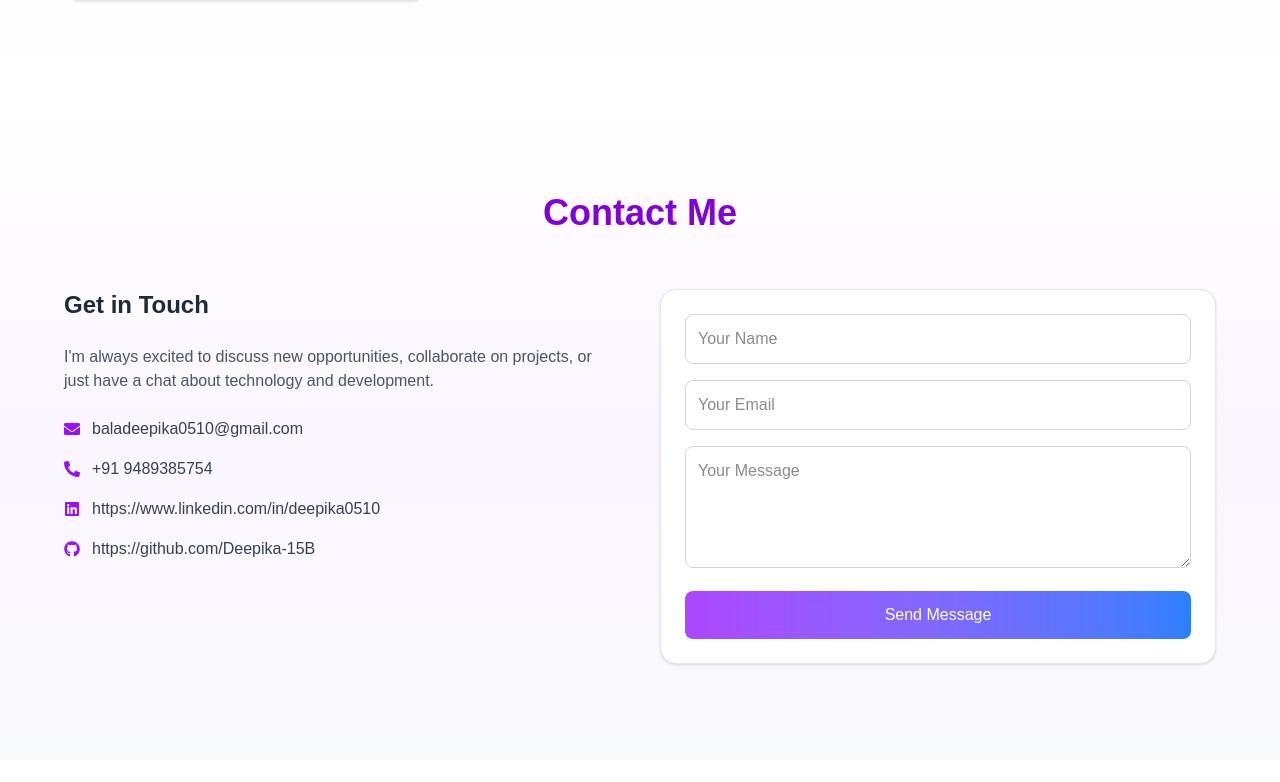
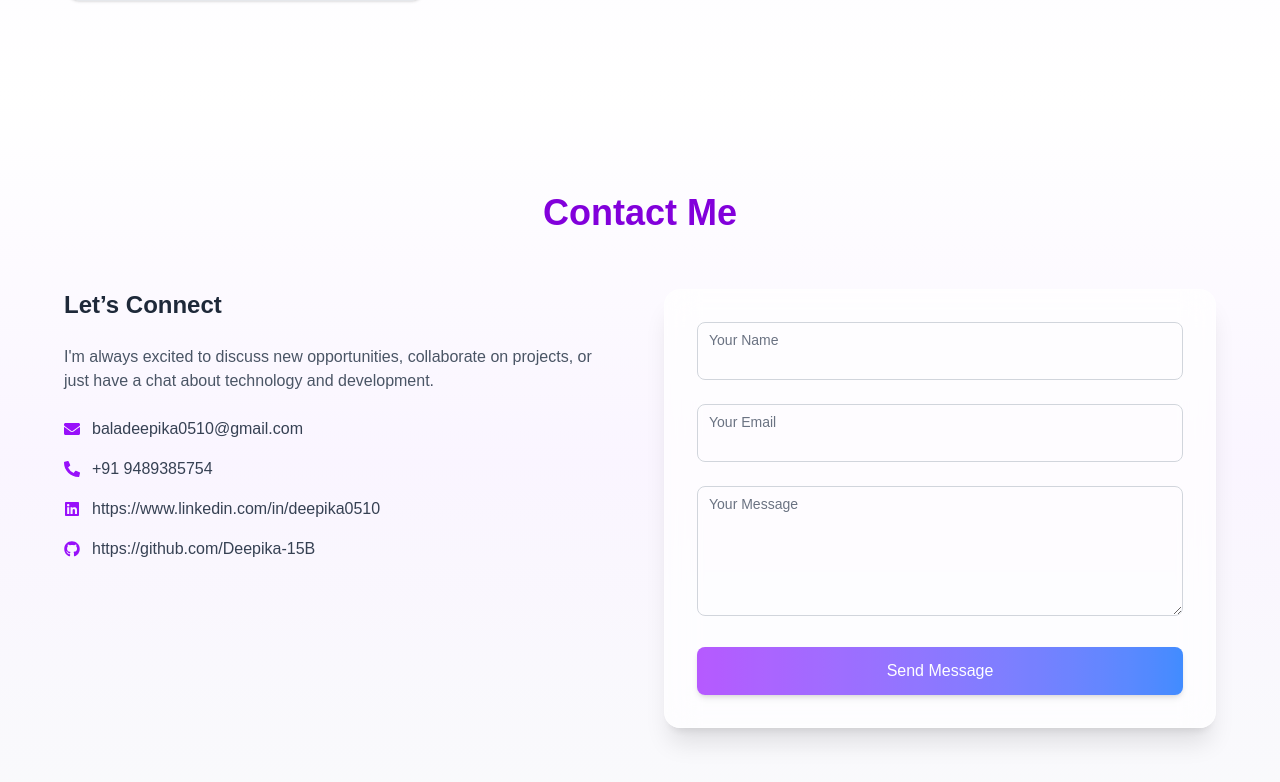
Before and after one commit to Deepika-15B/Deepika-s-Portfolio-Next.js-, a Next.js app: page / in a window 1280 px wide. Shown: the part 5209-5991 px from the top of the page. Before the commit the page ends 5969 px from the top, so only its background shows below. Built offline with nearby package versions, Linux system fonts and the light colour scheme.

Commit message:
Modified the form

```diff
--- a/app/components/Contacts.js
+++ b/app/components/Contacts.js
@@ -13,12 +13,12 @@ export default function Contact() {
         Contact Me
       </h2>
 
-      <div className="max-w-6xl mx-auto grid md:grid-cols-2 gap-10">
+      <div className="max-w-6xl mx-auto grid md:grid-cols-2 gap-12">
 
-        {/* Left Side - Info */}
+        {/* Left Side */}
         <div className="space-y-6">
           <h3 className="text-2xl font-semibold text-gray-800">
-            Get in Touch
+            Let’s Connect
           </h3>
 
           <p className="text-gray-600">
@@ -48,32 +48,60 @@ export default function Contact() {
           </div>
         </div>
 
-        {/* Right Side - Form */}
-        <form className="bg-white border border-gray-200 rounded-2xl p-6 shadow-sm space-y-4">
+        {/* Right Side - Enhanced Form */}
+        <form className="relative bg-white/70 backdrop-blur-lg border border-white/30 rounded-2xl p-8 shadow-xl space-y-6">
 
+          {/* Name */}
+          <div className="relative">
             <input
               type="text"
-            placeholder="Your Name"
-            className="w-full border border-gray-300 rounded-lg p-3 focus:outline-none focus:ring-2 focus:ring-purple-400"
+              required
+              className="peer w-full border border-gray-300 rounded-lg p-3 pt-5 bg-transparent focus:outline-none focus:ring-2 focus:ring-purple-400"
             />
+            <label className="absolute left-3 top-2 text-gray-500 text-sm transition-all
+              peer-focus:text-purple-600 peer-focus:top-1 peer-focus:text-xs
+              peer-valid:top-1 peer-valid:text-xs">
+              Your Name
+            </label>
+          </div>
 
+          {/* Email */}
+          <div className="relative">
             <input
               type="email"
-            placeholder="Your Email"
-            className="w-full border border-gray-300 rounded-lg p-3 focus:outline-none focus:ring-2 focus:ring-purple-400"
+              required
+              className="peer w-full border border-gray-300 rounded-lg p-3 pt-5 bg-transparent focus:outline-none focus:ring-2 focus:ring-purple-400"
             />
+            <label className="absolute left-3 top-2 text-gray-500 text-sm transition-all
+              peer-focus:text-purple-600 peer-focus:top-1 peer-focus:text-xs
+              peer-valid:top-1 peer-valid:text-xs">
+              Your Email
+            </label>
+          </div>
 
+          {/* Message */}
+          <div className="relative">
             <textarea
               rows="4"
-            placeholder="Your Message"
-            className="w-full border border-gray-300 rounded-lg p-3 focus:outline-none focus:ring-2 focus:ring-purple-400"
+              required
+              className="peer w-full border border-gray-300 rounded-lg p-3 pt-5 bg-transparent focus:outline-none focus:ring-2 focus:ring-purple-400"
             ></textarea>
+            <label className="absolute left-3 top-2 text-gray-500 text-sm transition-all
+              peer-focus:text-purple-600 peer-focus:top-1 peer-focus:text-xs
+              peer-valid:top-1 peer-valid:text-xs">
+              Your Message
+            </label>
+          </div>
 
+          {/* Button */}
           <button
             type="submit"
-            className="w-full bg-gradient-to-r from-purple-500 to-blue-500 text-white py-3 rounded-lg hover:opacity-90 transition"
+            className="w-full relative overflow-hidden bg-gradient-to-r from-purple-500 to-blue-500 text-white py-3 rounded-lg font-medium shadow-md hover:shadow-lg transition duration-300 group"
           >
-            Send Message
+            <span className="relative z-10">Send Message</span>
+
+            {/* Glow Effect */}
+            <span className="absolute inset-0 bg-white opacity-10 group-hover:opacity-20 transition"></span>
           </button>
         </form>
       </div>
```
Lines whose indentation alone changed are shown as unchanged.
